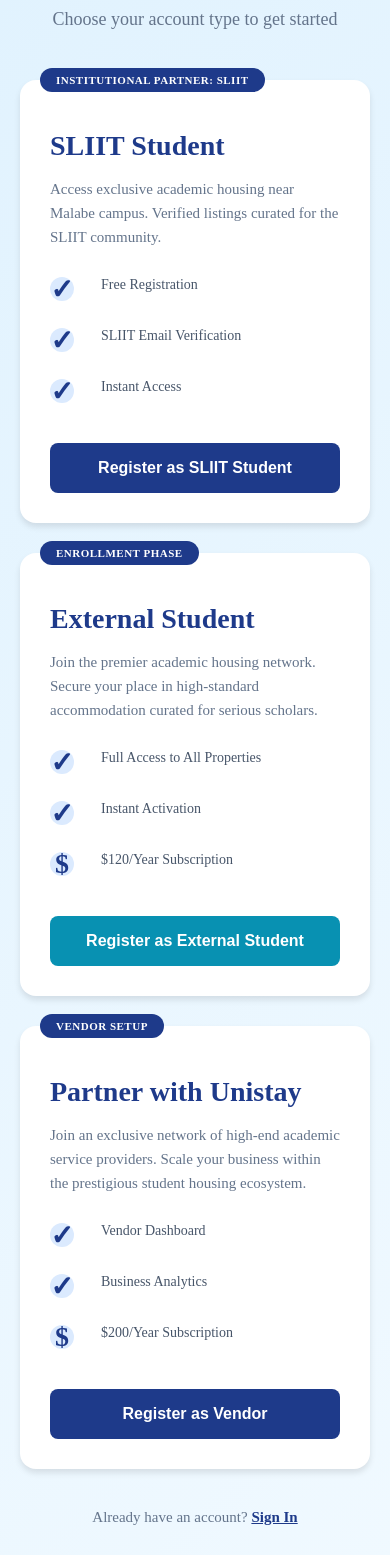
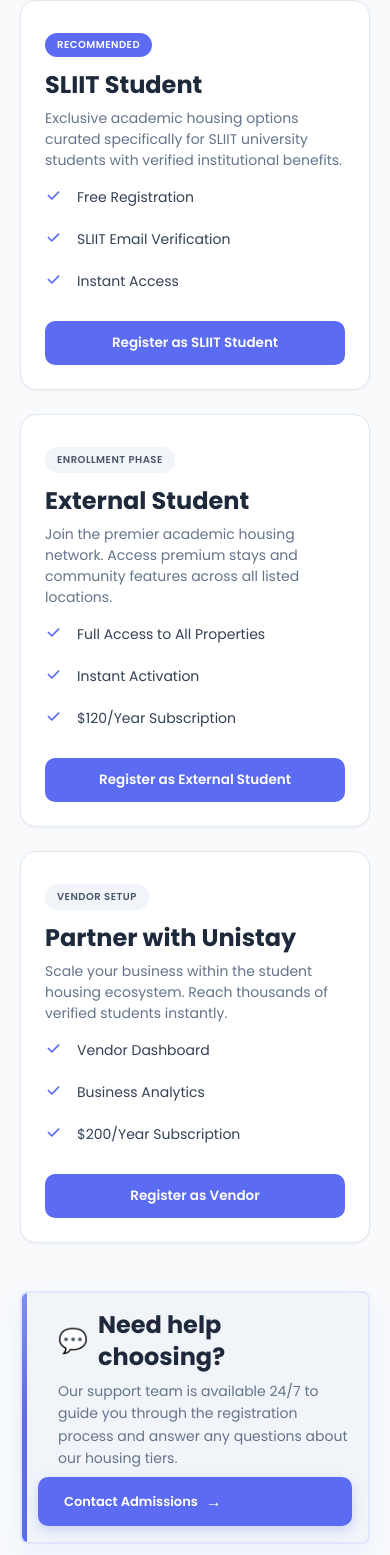
Before and after one commit to BanulaBinath/unistay, a React (Create React App) app in the folder frontend/: page /register in a window 390 px wide. Shown: the part 213-1768 px from the top of the page. Built offline with nearby package versions, Linux system fonts and the light colour scheme; no server answers.

Commit message:
finalize home,sign in, sign up

```diff
--- a/frontend/src/Components/Home/RegisterSelection.css
+++ b/frontend/src/Components/Home/RegisterSelection.css
@@ -1,179 +1,401 @@
+@import url('https://fonts.googleapis.com/css2?family=Poppins:wght@300;400;500;600;700;800&display=swap');
+
+/* Page Layout */
 .register-selection-page {
   min-height: 100vh;
   display: flex;
   flex-direction: column;
+  font-family: 'Poppins', sans-serif;
 }
 
 .register-selection-container {
   flex: 1;
-  background: linear-gradient(135deg, #e0f2fe 0%, #f0f9ff 100%);
-  padding: 100px 20px 40px;
+  background: #f8fafc;
+  padding: 50px 24px 80px;
   display: flex;
-  align-items: center;
+  align-items: flex-start;
   justify-content: center;
 }
 
 .register-selection-content {
   max-width: 1200px;
   width: 100%;
+  margin: 0 auto;
+}
+
+/* Hero Section */
+.hero-section {
+  text-align: center;
+  margin-bottom: 32px !important;
+  padding-top: 0 !important;
+  display: flex;
+  flex-direction: column;
+  align-items: center;
+  width: 100%;
 }
 
 .register-selection-title {
-  font-size: 48px;
+  font-size: 28px;
   font-weight: 700;
-  color: #1e3a8a;
+  color: #5b6cf2;
+  margin: 0 0 10px 0 !important;
+  line-height: 1.2;
+  letter-spacing: -0.02em;
+  width: 100%;
   text-align: center;
-  margin-bottom: 10px;
 }
 
 .register-selection-subtitle {
-  font-size: 18px;
+  font-size: 12px;
   color: #64748b;
+  line-height: 1.6;
+  margin: 0 auto !important;
+  max-width: 560px;
   text-align: center;
-  margin-bottom: 50px;
+  display: block;
 }
 
+/* Registration Cards */
 .registration-cards {
   display: grid;
-  grid-template-columns: repeat(auto-fit, minmax(320px, 1fr));
-  gap: 30px;
-  margin-bottom: 40px;
+  grid-template-columns: repeat(3, 1fr);
+  gap: 24px;
+  margin-bottom: 48px;
 }
 
 .registration-card {
-  background: white;
+  background: #ffffff;
   border-radius: 16px;
-  padding: 30px;
-  box-shadow: 0 4px 6px rgba(0, 0, 0, 0.1);
-  transition: transform 0.3s ease, box-shadow 0.3s ease;
+  padding: 18px 18px 18px;
+  border: 1px solid #e2e8f0;
+  transition: all 0.3s ease;
+  display: flex;
+  flex-direction: column;
   position: relative;
+  box-shadow: 0 1px 3px rgba(0, 0, 0, 0.05);
 }
 
 .registration-card:hover {
-  transform: translateY(-5px);
-  box-shadow: 0 12px 24px rgba(0, 0, 0, 0.15);
+  transform: translateY(-4px);
+  box-shadow: 0 12px 24px rgba(0, 0, 0, 0.08);
+  border-color: #cbd5e1;
+}
+
+/* Card Header */
+.card-header {
+  display: flex;
+  flex-direction: column;
+  gap: 5px;
+  margin-bottom: 12px;
+  min-height: 36px;
 }
 
 .card-badge {
-  position: absolute;
-  top: -12px;
-  left: 20px;
-  background: #1e3a8a;
-  color: white;
-  padding: 6px 16px;
-  border-radius: 20px;
-  font-size: 11px;
+  display: inline-block;
+  padding: 6px 13px;
+  border-radius: 18px;
+  font-size: 10px;
   font-weight: 600;
   letter-spacing: 0.5px;
+  text-transform: uppercase;
+  width: fit-content;
 }
 
-.registration-card h2 {
-  font-size: 28px;
+.card-badge.blue {
+  background: #dbeafe;
+  color: #1e40af;
+}
+
+.card-badge.gray {
+  background: #f1f5f9;
+  color: #475569;
+}
+
+.card-tag {
+  display: inline-block;
+  padding: 4px 12px;
+  border-radius: 16px;
+  font-size: 10px;
+  font-weight: 600;
+  letter-spacing: 0.5px;
+  text-transform: uppercase;
+  width: fit-content;
+}
+
+.card-tag.recommended {
+  background: #5b6cf2;
+  color: #ffffff;
+}
+
+/* Card Content */
+.card-title {
+  font-size: 20px;
   font-weight: 700;
-  color: #1e3a8a;
-  margin: 20px 0 15px 0;
+  color: #1e293b;
+  margin: 0 0 8px 0;
+  line-height: 1.3;
 }
 
 .card-description {
-  font-size: 15px;
+  font-size: 10px;
   color: #64748b;
-  line-height: 1.6;
-  margin-bottom: 25px;
-  min-height: 75px;
+  line-height: 1.5;
+  margin: 0 0 16px 0;
+  min-height: 48px;
 }
 
+/* Card Features */
 .card-features {
-  margin-bottom: 25px;
+  list-style: none;
+  padding: 0;
+  margin: 0 0 18px 0;
+  flex: 1;
 }
 
 .feature-item {
   display: flex;
   align-items: center;
-  margin-bottom: 12px;
-  font-size: 14px;
-  color: #475569;
+  gap: 9px;
+  margin-bottom: 10px;
+  font-size: 13px;
+  color: #334155;
+  line-height: 1.5;
+}
+
+.feature-item:last-child {
+  margin-bottom: 0;
 }
 
 .feature-icon {
-  width: 24px;
-  height: 24px;
-  background: #dbeafe;
-  border-radius: 50%;
-  display: flex;
-  align-items: center;
-  justify-content: center;
-  margin-right: 12px;
-  font-weight: 600;
-  color: #1e3a8a;
-  font-size: 12px;
+  width: 17px;
+  height: 17px;
+  color: #5b6cf2;
+  flex-shrink: 0;
 }
 
+/* Register Button */
 .register-btn {
   width: 100%;
-  padding: 16px;
+  padding: 12px 18px;
+  background: #5b6cf2;
+  color: #ffffff;
   border: none;
-  border-radius: 8px;
-  font-size: 16px;
+  border-radius: 10px;
+  font-size: 13.5px;
   font-weight: 600;
   cursor: pointer;
   transition: all 0.3s ease;
-  color: white;
+  font-family: 'Poppins', sans-serif;
 }
 
-.sliit-btn {
-  background: #1e3a8a;
+.register-btn:hover {
+  background: #4a5ae0;
+  transform: translateY(-2px);
+  box-shadow: 0 8px 16px rgba(91, 108, 242, 0.3);
 }
 
-.sliit-btn:hover {
-  background: #1e40af;
-  transform: scale(1.02);
+.register-btn:active {
+  transform: translateY(0);
 }
 
-.external-btn {
-  background: #0891b2;
+/* Help Section */
+.help-section {
+  background: #ffffff;
+  border-radius: 16px;
+  padding: 32px 40px;
+  display: flex;
+  align-items: center;
+  justify-content: space-between;
+  gap: 32px;
+  border: 2px solid #e0e7ff;
+  box-shadow: 0 10px 25px rgba(91, 108, 242, 0.08);
+  position: relative;
+  overflow: hidden;
 }
 
-.external-btn:hover {
-  background: #0e7490;
-  transform: scale(1.02);
+.help-section::before {
+  content: '';
+  position: absolute;
+  left: 0;
+  top: 0;
+  bottom: 0;
+  width: 5px;
+  background: linear-gradient(180deg, #818cf8 0%, #6366f1 50%, #5b6cf2 100%);
 }
 
-.vendor-btn {
-  background: #1e3a8a;
+.help-content {
+  flex: 1;
+  position: relative;
+  z-index: 1;
+  padding-left: 20px;
 }
 
-.vendor-btn:hover {
-  background: #1e40af;
-  transform: scale(1.02);
+.help-title {
+  font-size: 22px;
+  font-weight: 700;
+  color: #1e293b;
+  margin: 0 0 8px 0;
+  line-height: 1.3;
+  text-align: left;
+  display: flex;
+  align-items: center;
+  gap: 10px;
 }
 
-.login-link {
-  text-align: center;
-  margin-top: 30px;
+.help-title::before {
+  content: '💬';
+  font-size: 24px;
 }
 
-.login-link p {
-  font-size: 15px;
+.help-description {
+  font-size: 13px;
   color: #64748b;
+  line-height: 1.6;
+  margin: 0;
+  max-width: 600px;
+  text-align: left;
 }
 
-.login-link span {
-  color: #1e3a8a;
+.help-btn {
+  padding: 12px 26px;
+  background: #5b6cf2;
+  color: #ffffff;
+  border: none;
+  border-radius: 10px;
+  font-size: 13px;
   font-weight: 600;
   cursor: pointer;
-  text-decoration: underline;
+  transition: all 0.3s ease;
+  font-family: 'Poppins', sans-serif;
+  white-space: nowrap;
+  flex-shrink: 0;
+  position: relative;
+  z-index: 1;
+  box-shadow: 0 4px 12px rgba(91, 108, 242, 0.25);
+  display: flex;
+  align-items: center;
+  gap: 8px;
 }
 
-.login-link span:hover {
-  color: #1e40af;
+.help-btn::after {
+  content: '→';
+  font-size: 16px;
+  transition: transform 0.3s ease;
 }
 
-@media (max-width: 768px) {
+.help-btn:hover {
+  background: #4a5ae0;
+  transform: translateY(-2px);
+  box-shadow: 0 6px 20px rgba(91, 108, 242, 0.35);
+}
+
+.help-btn:hover::after {
+  transform: translateX(4px);
+}
+
+.help-btn:active {
+  transform: translateY(0);
+}
+
+/* Responsive Design */
+@media screen and (max-width: 1024px) {
+  .registration-cards {
+    grid-template-columns: repeat(2, 1fr);
+    gap: 24px;
+  }
+
+  .registration-card:last-child {
+    grid-column: 1 / -1;
+    max-width: 500px;
+    margin: 0 auto;
+    width: 100%;
+  }
+
+  .help-section {
+    padding: 32px 40px;
+  }
+}
+
+@media screen and (max-width: 768px) {
+  .register-selection-container {
+    padding: 60px 20px 60px;
+  }
+
   .register-selection-title {
-    font-size: 36px;
+    font-size: 40px;
+  }
+
+  .register-selection-subtitle {
+    font-size: 16px;
+  }
+
+  .hero-section {
+    margin-bottom: 48px;
   }
 
   .registration-cards {
     grid-template-columns: 1fr;
+    gap: 24px;
+  }
+
+  .registration-card {
+    padding: 32px 24px 24px;
+  }
+
+  .registration-card:last-child {
+    grid-column: auto;
+    max-width: none;
+  }
+
+  .card-title {
+    font-size: 24px;
+  }
+
+  .card-description {
+    font-size: 14px;
+    min-height: auto;
+  }
+
+  .feature-item {
+    font-size: 14px;
+  }
+
+  .help-section {
+    flex-direction: column;
+    align-items: flex-start;
+    padding: 32px 24px;
+    gap: 24px;
+  }
+
+  .help-title {
+    font-size: 24px;
+  }
+
+  .help-description {
+    font-size: 14px;
+  }
+
+  .help-btn {
+    width: 100%;
+    text-align: center;
   }
 }
+
+@media screen and (max-width: 480px) {
+  .register-selection-title {
+    font-size: 32px;
+  }
+
+  .register-selection-subtitle {
+    font-size: 15px;
+  }
+
+  .card-header {
+    min-height: auto;
+  }
+
+  .card-badge {
+    font-size: 10px;
+    padding: 5px 12px;
+  }
+}
--- a/frontend/src/Components/Home/RegisterSelection.js
+++ b/frontend/src/Components/Home/RegisterSelection.js
@@ -10,35 +10,49 @@
   return (
     <div className="register-selection-page">
       <Navbar />
-      <div className="register-selection-container">
+      <div className="register-selection-container" style={{ paddingTop: '20px' }}>
         <div className="register-selection-content">
-        <h1 className="register-selection-title">Join Unistay</h1>
-        <p className="register-selection-subtitle">Choose your account type to get started</p>
+          {/* Header Section */}
+          <div style={{ textAlign: 'center', marginBottom: '24px' }}>
+            <h1 className="register-selection-title" style={{ fontSize: '34px' }}>Join Unistay</h1>
+            <p className="register-selection-subtitle" style={{ textAlign: 'center', margin: '12px auto 0' }}>
+              Choose your account type to get started with the best student housing network.
+            </p>
+          </div>
 
+          {/* Registration Cards */}
           <div className="registration-cards">
             {/* SLIIT Student Card */}
-          <div className="registration-card sliit-card">
-            <div className="card-badge">INSTITUTIONAL PARTNER: SLIIT</div>
-            <h2>SLIIT Student</h2>
+            <div className="registration-card">
+              <div className="card-header">
+                <span className="card-tag recommended">RECOMMENDED</span>
+              </div>
+              <h2 className="card-title">SLIIT Student</h2>
               <p className="card-description">
-              Access exclusive academic housing near Malabe campus. Verified listings curated for the SLIIT community.
+                Exclusive academic housing options curated specifically for SLIIT university students with verified institutional benefits.
               </p>
-            <div className="card-features">
-              <div className="feature-item">
-                <span className="feature-icon">✓</span>
+              <ul className="card-features">
+                <li className="feature-item">
+                  <svg className="feature-icon" viewBox="0 0 20 20" fill="currentColor">
+                    <path fillRule="evenodd" d="M16.707 5.293a1 1 0 010 1.414l-8 8a1 1 0 01-1.414 0l-4-4a1 1 0 011.414-1.414L8 12.586l7.293-7.293a1 1 0 011.414 0z" clipRule="evenodd" />
+                  </svg>
                   <span>Free Registration</span>
-              </div>
-              <div className="feature-item">
-                <span className="feature-icon">✓</span>
+                </li>
+                <li className="feature-item">
+                  <svg className="feature-icon" viewBox="0 0 20 20" fill="currentColor">
+                    <path fillRule="evenodd" d="M16.707 5.293a1 1 0 010 1.414l-8 8a1 1 0 01-1.414 0l-4-4a1 1 0 011.414-1.414L8 12.586l7.293-7.293a1 1 0 011.414 0z" clipRule="evenodd" />
+                  </svg>
                   <span>SLIIT Email Verification</span>
-              </div>
-              <div className="feature-item">
-                <span className="feature-icon">✓</span>
+                </li>
+                <li className="feature-item">
+                  <svg className="feature-icon" viewBox="0 0 20 20" fill="currentColor">
+                    <path fillRule="evenodd" d="M16.707 5.293a1 1 0 010 1.414l-8 8a1 1 0 01-1.414 0l-4-4a1 1 0 011.414-1.414L8 12.586l7.293-7.293a1 1 0 011.414 0z" clipRule="evenodd" />
+                  </svg>
                   <span>Instant Access</span>
-              </div>
-            </div>
+                </li>
+              </ul>
               <button
-              className="register-btn sliit-btn"
+                className="register-btn"
                 onClick={() => navigate('/register/sliit-student')}
               >
                 Register as SLIIT Student
@@ -46,28 +60,36 @@
             </div>
 
             {/* External Student Card */}
-          <div className="registration-card external-card">
-            <div className="card-badge">ENROLLMENT PHASE</div>
-            <h2>External Student</h2>
+            <div className="registration-card">
+              <div className="card-header">
+                <span className="card-badge gray">ENROLLMENT PHASE</span>
+              </div>
+              <h2 className="card-title">External Student</h2>
               <p className="card-description">
-              Join the premier academic housing network. Secure your place in high-standard accommodation curated for serious scholars.
+                Join the premier academic housing network. Access premium stays and community features across all listed locations.
               </p>
-            <div className="card-features">
-              <div className="feature-item">
-                <span className="feature-icon">✓</span>
+              <ul className="card-features">
+                <li className="feature-item">
+                  <svg className="feature-icon" viewBox="0 0 20 20" fill="currentColor">
+                    <path fillRule="evenodd" d="M16.707 5.293a1 1 0 010 1.414l-8 8a1 1 0 01-1.414 0l-4-4a1 1 0 011.414-1.414L8 12.586l7.293-7.293a1 1 0 011.414 0z" clipRule="evenodd" />
+                  </svg>
                   <span>Full Access to All Properties</span>
-              </div>
-              <div className="feature-item">
-                <span className="feature-icon">✓</span>
+                </li>
+                <li className="feature-item">
+                  <svg className="feature-icon" viewBox="0 0 20 20" fill="currentColor">
+                    <path fillRule="evenodd" d="M16.707 5.293a1 1 0 010 1.414l-8 8a1 1 0 01-1.414 0l-4-4a1 1 0 011.414-1.414L8 12.586l7.293-7.293a1 1 0 011.414 0z" clipRule="evenodd" />
+                  </svg>
                   <span>Instant Activation</span>
-              </div>
-              <div className="feature-item">
-                <span className="feature-icon">$</span>
+                </li>
+                <li className="feature-item">
+                  <svg className="feature-icon" viewBox="0 0 20 20" fill="currentColor">
+                    <path fillRule="evenodd" d="M16.707 5.293a1 1 0 010 1.414l-8 8a1 1 0 01-1.414 0l-4-4a1 1 0 011.414-1.414L8 12.586l7.293-7.293a1 1 0 011.414 0z" clipRule="evenodd" />
+                  </svg>
                   <span>$120/Year Subscription</span>
-              </div>
-            </div>
+                </li>
+              </ul>
               <button
-              className="register-btn external-btn"
+                className="register-btn"
                 onClick={() => navigate('/register/external-student')}
               >
                 Register as External Student
@@ -75,28 +97,36 @@
             </div>
 
             {/* Vendor Card */}
-          <div className="registration-card vendor-card">
-            <div className="card-badge">VENDOR SETUP</div>
-            <h2>Partner with Unistay</h2>
+            <div className="registration-card">
+              <div className="card-header">
+                <span className="card-badge gray">VENDOR SETUP</span>
+              </div>
+              <h2 className="card-title">Partner with Unistay</h2>
               <p className="card-description">
-              Join an exclusive network of high-end academic service providers. Scale your business within the prestigious student housing ecosystem.
+                Scale your business within the student housing ecosystem. Reach thousands of verified students instantly.
               </p>
-            <div className="card-features">
-              <div className="feature-item">
-                <span className="feature-icon">✓</span>
+              <ul className="card-features">
+                <li className="feature-item">
+                  <svg className="feature-icon" viewBox="0 0 20 20" fill="currentColor">
+                    <path fillRule="evenodd" d="M16.707 5.293a1 1 0 010 1.414l-8 8a1 1 0 01-1.414 0l-4-4a1 1 0 011.414-1.414L8 12.586l7.293-7.293a1 1 0 011.414 0z" clipRule="evenodd" />
+                  </svg>
                   <span>Vendor Dashboard</span>
-              </div>
-              <div className="feature-item">
-                <span className="feature-icon">✓</span>
+                </li>
+                <li className="feature-item">
+                  <svg className="feature-icon" viewBox="0 0 20 20" fill="currentColor">
+                    <path fillRule="evenodd" d="M16.707 5.293a1 1 0 010 1.414l-8 8a1 1 0 01-1.414 0l-4-4a1 1 0 011.414-1.414L8 12.586l7.293-7.293a1 1 0 011.414 0z" clipRule="evenodd" />
+                  </svg>
                   <span>Business Analytics</span>
-              </div>
-              <div className="feature-item">
-                <span className="feature-icon">$</span>
+                </li>
+                <li className="feature-item">
+                  <svg className="feature-icon" viewBox="0 0 20 20" fill="currentColor">
+                    <path fillRule="evenodd" d="M16.707 5.293a1 1 0 010 1.414l-8 8a1 1 0 01-1.414 0l-4-4a1 1 0 011.414-1.414L8 12.586l7.293-7.293a1 1 0 011.414 0z" clipRule="evenodd" />
+                  </svg>
                   <span>$200/Year Subscription</span>
-              </div>
-            </div>
+                </li>
+              </ul>
               <button
-              className="register-btn vendor-btn"
+                className="register-btn"
                 onClick={() => navigate('/register/vendor')}
               >
                 Register as Vendor
@@ -104,8 +134,20 @@
             </div>
           </div>
 
-        <div className="login-link">
-          <p>Already have an account? <span onClick={() => navigate('/login')}>Sign In</span></p>
+          {/* Help Section */}
+          <div className="help-section">
+            <div className="help-content">
+              <h3 className="help-title">Need help choosing?</h3>
+              <p className="help-description">
+                Our support team is available 24/7 to guide you through the registration process and answer any questions about our housing tiers.
+              </p>
+            </div>
+            <button
+              className="help-btn"
+              onClick={() => navigate('/contact')}
+            >
+              Contact Admissions
+            </button>
           </div>
         </div>
       </div>
--- a/frontend/src/Components/Home/login.css
+++ b/frontend/src/Components/Home/login.css
@@ -60,52 +60,53 @@
 
 .feature-card {
   display: flex;
-  gap: 12px;
+  gap: 14px;
   align-items: flex-start;
   background: #ffffff;
-  padding: 14px 16px;
-  border-radius: 10px;
+  padding: 16px;
+  border-radius: 12px;
   border: 1px solid #e8ebf7;
-  transition: all 0.2s ease;
 }
 
-.feature-card:hover {
-  border-color: #5b6cf2;
-  box-shadow: 0 2px 8px rgba(91, 108, 242, 0.1);
-}
-
-.feature-icon {
-  width: 36px;
-  height: 36px;
-  border-radius: 8px;
+.feature-icon-wrapper {
+  width: 42px;
+  height: 42px;
+  border-radius: 10px;
   display: flex;
   align-items: center;
   justify-content: center;
   flex-shrink: 0;
-  font-size: 20px;
 }
 
-.feature-icon.blue {
+.feature-icon-wrapper.blue {
   background: #e8ebf7;
-  color: #5b6cf2;
 }
 
-.feature-icon.purple {
-  background: #e8ebf7;
-  color: #5b6cf2;
+.feature-icon-wrapper.purple {
+  background: #f3e8ff;
 }
 
-.feature-icon svg {
-  width: 22px;
-  height: 22px;
-  display: block;
+.feature-icon {
+  color: #5b6cf2;
+  font-size: 19px;
+}
+
+.feature-icon-wrapper.purple .feature-icon {
+  color: #8b5cf6;
+}
+
+.feature-content {
+  flex: 1;
+  display: flex;
+  flex-direction: column;
+  gap: 4px;
 }
 
 .feature-content h3 {
-  font-size: 0.88rem;
+  font-size: 0.92rem;
   font-weight: 600;
   color: #1a202c;
-  margin: 0 0 2px 0;
+  margin: 0;
 }
 
 .feature-content p {
--- a/frontend/src/Components/Home/nomalhome.js
+++ b/frontend/src/Components/Home/nomalhome.js
@@ -31,6 +31,9 @@
                 Explore Services
               </Link>
             </div>
+          </div>
+          <div className="hero-image">
+            <img src="/hero-students5.png" alt="Happy students" className="hero-img" />
           </div>
         </div>
       </section>
--- a/frontend/src/Components/common/Navbar.js
+++ b/frontend/src/Components/common/Navbar.js
@@ -17,6 +17,9 @@
     <nav className="navbar">
       <div className="navbar-container">
         <Link to="/" className="navbar-logo" onClick={closeMenu}>
+          <svg className="logo-icon" viewBox="0 0 24 24" fill="currentColor" xmlns="http://www.w3.org/2000/svg">
+            <path d="M12 3L1 9L5 11.18V17.18L12 21L19 17.18V11.18L21 10.09V17H23V9L12 3ZM18.82 9L12 12.72L5.18 9L12 5.28L18.82 9ZM17 15.99L12 18.72L7 15.99V12.27L12 15L17 12.27V15.99Z"/>
+          </svg>
           Unistay
         </Link>
 
```
Also changed, not shown: frontend/src/Components/Home/Home.css (+56 -9 lines), frontend/src/Components/Home/login.js (+5 -5 lines), frontend/src/Components/common/Navbar.css (+9 -0 lines), frontend/public/hero-students5.png (added). Lines whose indentation alone changed are shown as unchanged.
